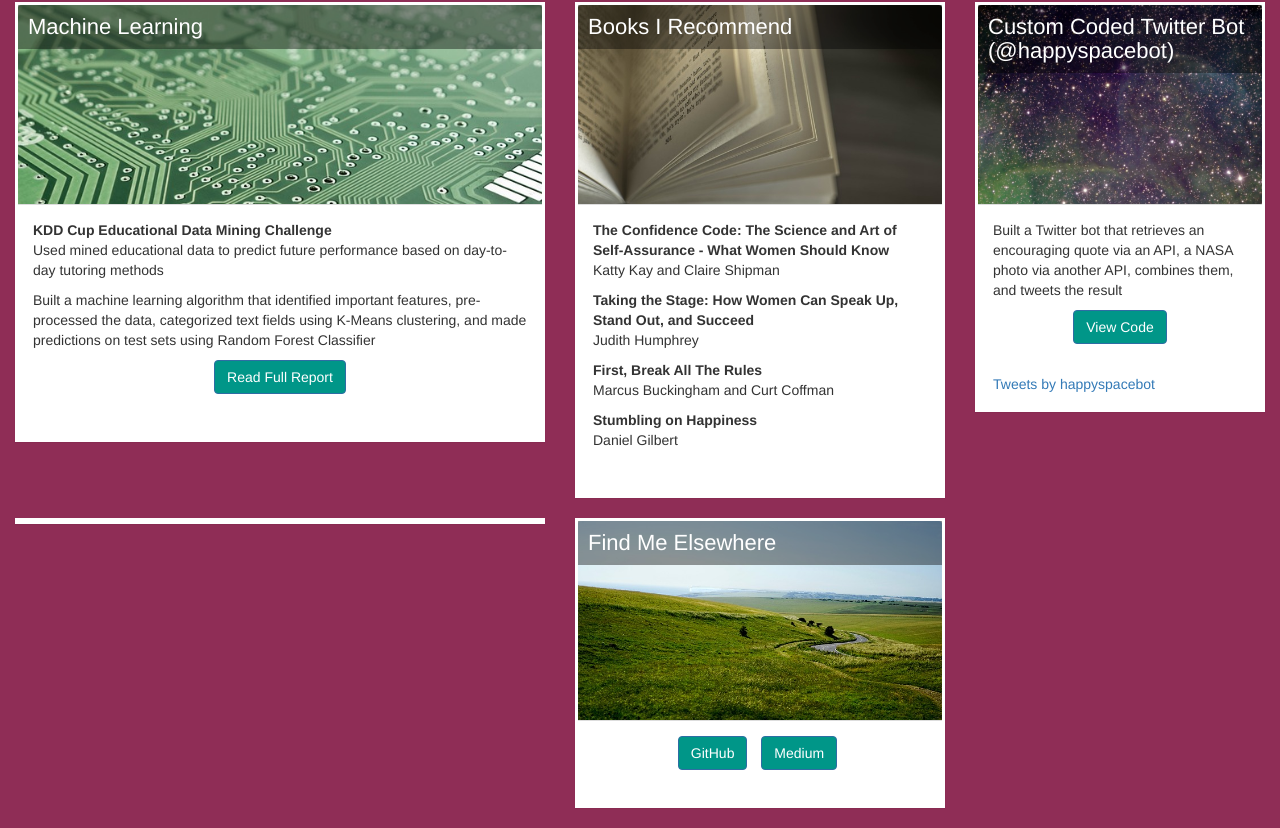
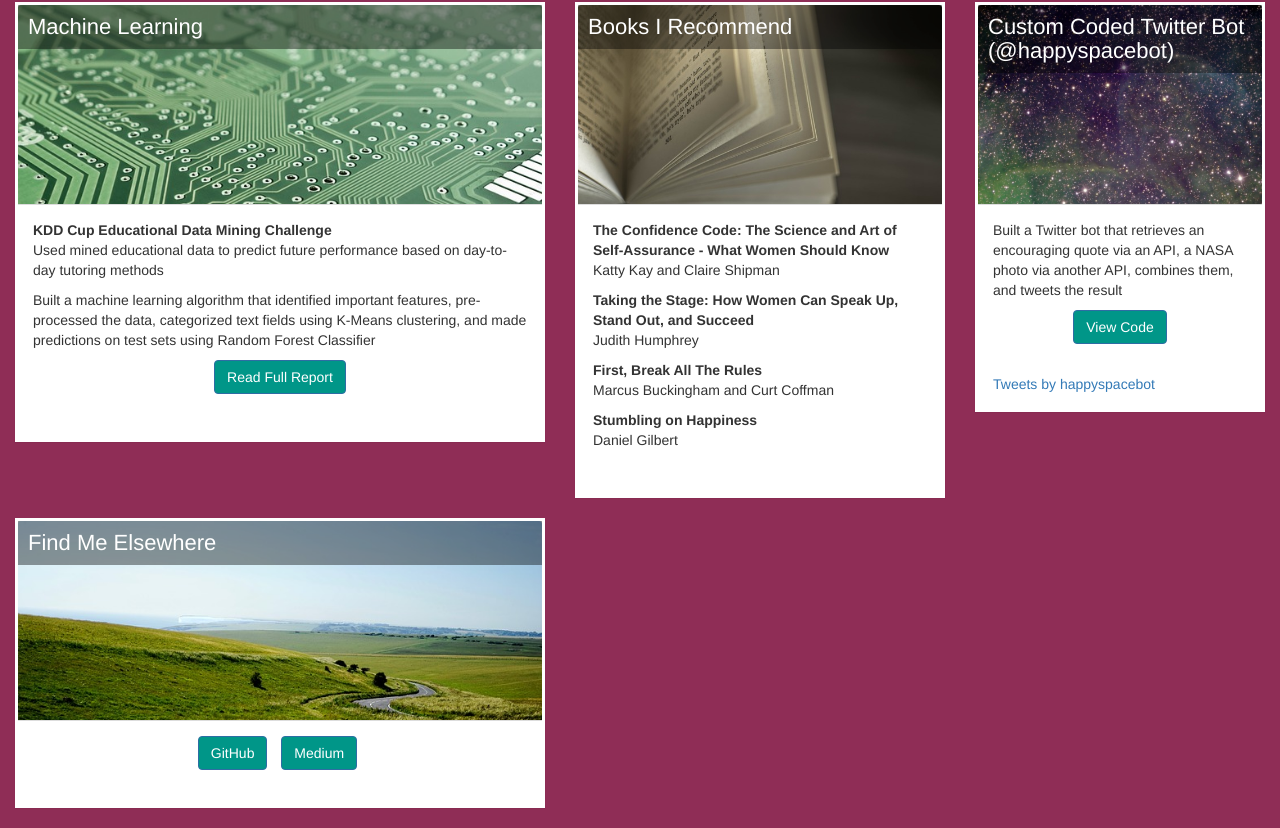
Before and after one commit to doniarobinson/doniarobinson.github.io, a plain HTML site: page index.html in a window 1280 px wide. Shown: the part 68-896 px from the top of the page. Drawn offline with nearby package versions, Linux system fonts and the light colour scheme.

Commit message:
Rearrange layout

```diff
--- a/index.html
+++ b/index.html
@@ -82,20 +82,6 @@
                     <div class="row">
                         <div class="col-xs-12 col-sm-7">
                             <div class="panel panel-default">
-                                <!--<div class="panel-heading volunteer-heading">
-                                    <h3 class="panel-title">Volunteering/Mentoring</h3>
-                                </div>
-                                <div class="panel-body">
-                                    <p>The <strong>SheNomads Book Club</strong>, led by Donia Robinson, is a weekly group that gathers on Slack to discuss a nontechnical book of topical significance to the SheNomads community.</p>
-
-                                    <p>The goal of book club is to encourage SheNomads members to invest time in reading for fun and growth. (It’s so hard to make time!) The discussions allow for a time to chat about topics in the book and life experiences related to those topics.  And it’s always non-technical.</p>
-
-                                    <p class="text-center"><a class="btn btn-primary" href="https://shenomads.com/book-club/" target="_blank">Read About Book Club</a>
-                                </div>-->
-                            </div>
-                        </div>
-                        <div class="col-xs-12 col-sm-5">
-                            <div class="panel panel-default">
                                 <div class="panel-heading findme-heading">
                                     <h3 class="panel-title">Find Me Elsewhere</h3>
                                 </div>
@@ -108,6 +94,7 @@
                                 </div>
                             </div>
                         </div>
+
                     </div>
 
                 </div>
```
